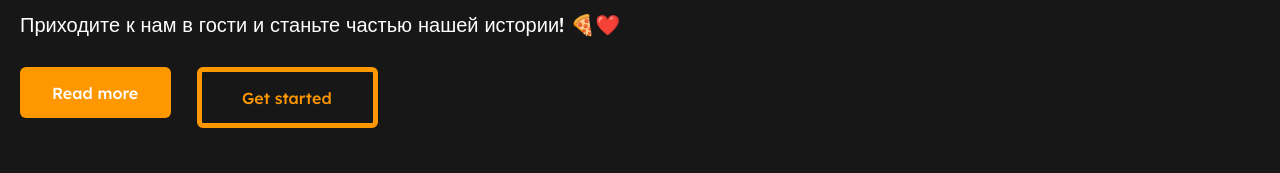
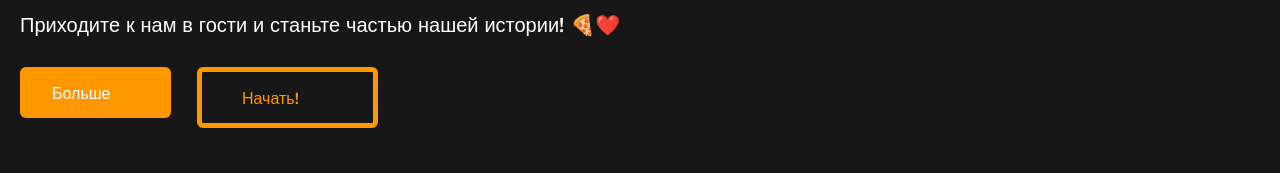
Before and after one commit to rafabduloff/La-Dolce-Pizza, a website built with Parcel: page index.html in a window 1280 px wide. Shown: the part 2833-3006 px from the top of the page. Built offline with nearby package versions, Linux system fonts and the light colour scheme; a web font is replaced by a local one.

Commit message:
I did it

```diff
--- a/index.html
+++ b/index.html
@@ -128,11 +128,11 @@
                 <div class="frame-parent2">
                   <button class="group-button">
                     <div class="frame-child1"></div>
-                    <div class="read-more">Read more</div>
+                    <div class="read-more">Больше</div>
                   </button>
                   <button class="rectangle-parent2">
                     <div class="frame-child2"></div>
-                    <div class="get-started">Get started</div>
+                    <div class="get-started">Начать!</div>
                   </button>
                 </div>
               </div>
```
